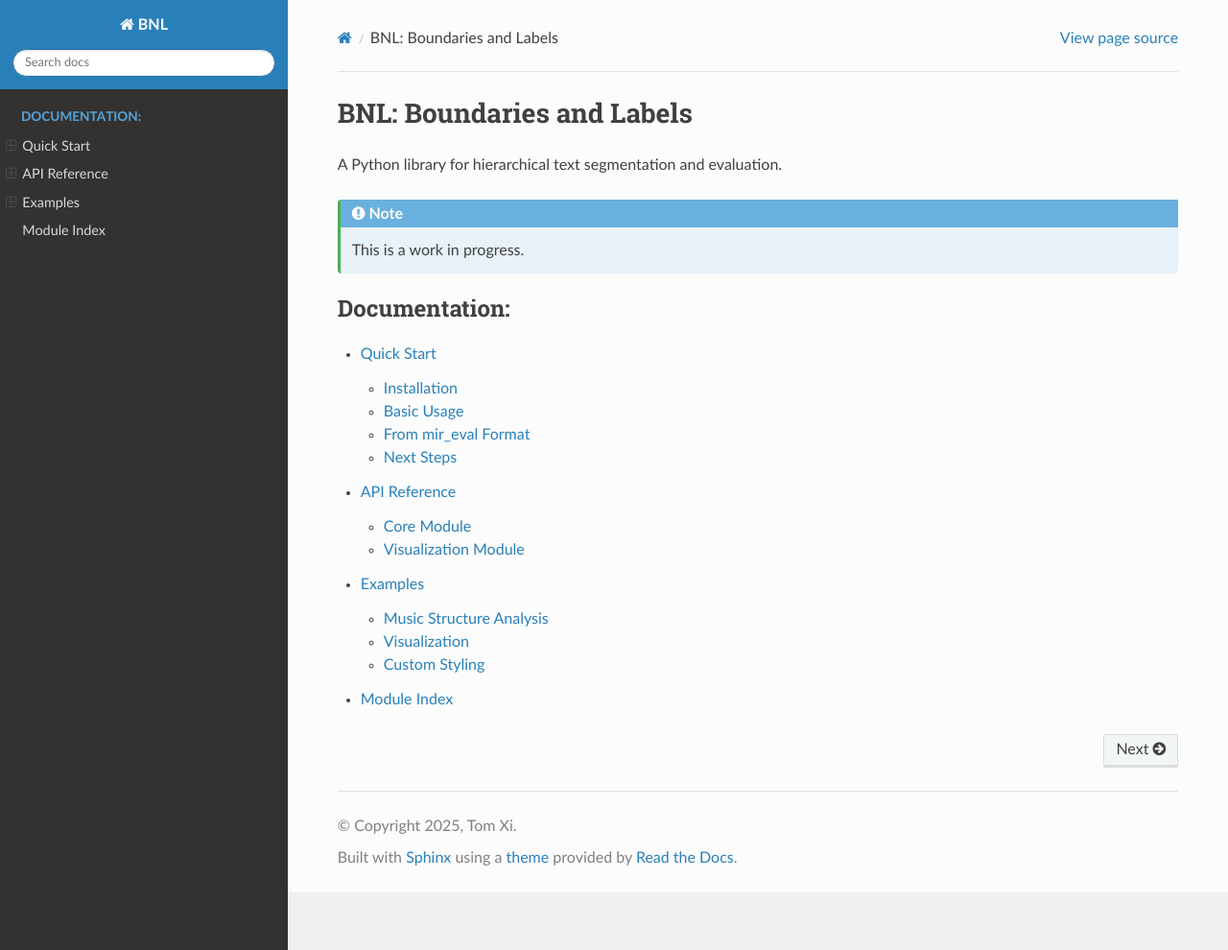
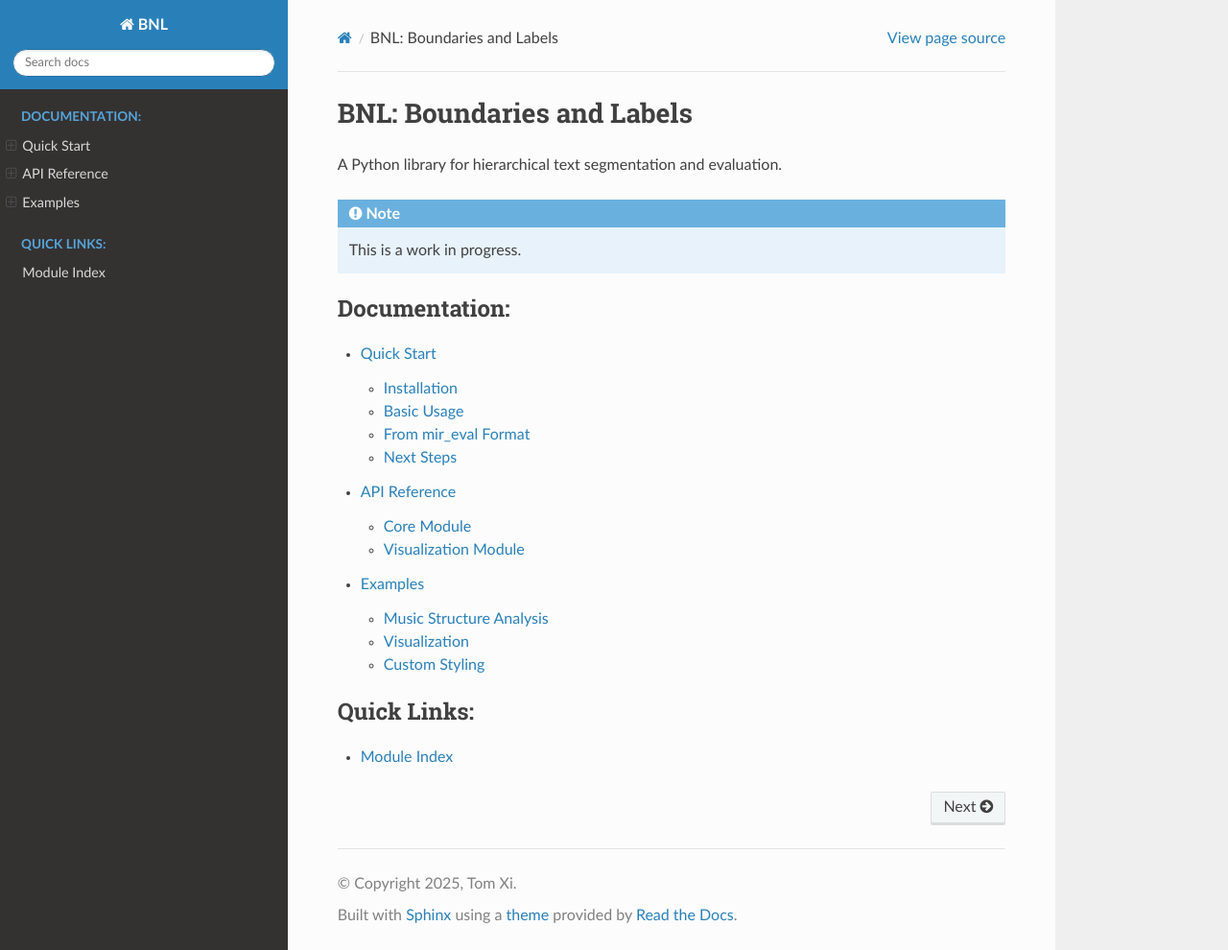
Before and after one commit to tomxi/bnl2, a Sphinx documentation site: the page built from docs/index.rst, in a window 1280 px wide and 990 px high. Shown: the whole window at 96% size. Built offline with Sphinx 7.4.7 and the Read the Docs theme 3.1.0, drawn with Linux system fonts in a browser that asks for light colours.

```diff
--- a/docs/_static/custom.css
+++ /dev/null
@@ -1,54 +0,0 @@
-/* Custom styles for BNL documentation */
-
-/* Improve code block appearance */
-.highlight {
-    border-radius: 4px;
-    margin: 1em 0;
-}
-
-/* Better spacing for notes and warnings */
-.admonition {
-    margin: 1.5em 0;
-    border-radius: 4px;
-}
-
-/* Style for version under development notes */
-.admonition.note {
-    border-left: 3px solid #4CAF50;
-}
-
-/* Improve table appearance */
-table.docutils {
-    border-collapse: collapse;
-    margin: 1em 0;
-}
-
-table.docutils th,
-table.docutils td {
-    padding: 8px 12px;
-    border: 1px solid #ddd;
-}
-
-/* Better spacing for function signatures */
-.descname {
-    font-weight: bold;
-}
-
-/* Improve navigation appearance */
-.wy-nav-content {
-    max-width: 1200px;
-}
-
-/* Style for development status indicators */
-.dev-status {
-    background-color: #fff3cd;
-    border: 1px solid #ffeaa7;
-    border-radius: 4px;
-    padding: 10px;
-    margin: 1em 0;
-}
-
-.dev-status::before {
-    content: "🚧 ";
-    font-size: 1.1em;
-}
--- a/docs/index.rst
+++ b/docs/index.rst
@@ -12,7 +12,12 @@ A Python library for hierarchical text segmentation and evaluation.
    :maxdepth: 2
    :caption: Documentation:
 
-   quickstart
+   pages/quickstart
    api/bnl
-   examples
-   modules
+   pages/examples
+
+.. toctree::
+   :maxdepth: 1
+   :caption: Quick Links:
+
+   pages/modules
--- a/docs/examples.rst
+++ b/docs/pages/examples.rst
@@ -14,12 +14,6 @@ Music Structure Analysis
     labels = ['intro', 'verse', 'chorus', 'verse', 'outro']
     song = Segment(boundaries, labels)
 
-    # Analyze structure
-    print(f"Song duration: {song.duration:.1f} seconds")
-    for i, (start, end) in enumerate(song.itvls):
-        duration = end - start
-        label = song.labels[i]
-        print(f"  {label:>8}: {start:5.1f}s - {end:5.1f}s ({duration:4.1f}s)")
 
 Visualization
 -------------
--- a/docs/quickstart.rst
+++ b/docs/pages/quickstart.rst
@@ -6,8 +6,8 @@ Installation
 
 .. code-block:: bash
 
-    git clone https://github.com/tomxi/bnl.git
-    cd bnl
+    git clone https://github.com/tomxi/bnl2.git
+    cd bnl2
     pip install -e ".[dev,docs]"
     Here's some more text
 
--- a/environment.yml
+++ b/environment.yml
@@ -9,6 +9,7 @@ dependencies:
   - mir_eval>=0.7
   - matplotlib>=3.3
   - librosa>=0.8.0
+  - pyarrow>=14.0
   # Docs dependencies from pyproject.toml
   - sphinx>=4.0
   - sphinx-rtd-theme>=0.5.0
@@ -16,4 +17,7 @@ dependencies:
   - sphinx-copybutton>=0.3.0
   - myst-parser>=0.18.0
   - sphinx-autobuild>=2021.3.14
+  # Dev dependencies
+  - pytest>=7.0.0
+  - pytest-cov>=4.0.0
   - pip # Needed for pip install commands later
--- a/pyproject.toml
+++ b/pyproject.toml
@@ -13,7 +13,8 @@ dependencies = [
     "numpy>=1.20",
     "mir_eval>=0.7",
     "matplotlib>=3.3",
-    "librosa>=0.8.0"
+    "librosa>=0.8.0",
+    "pyarrow>=14.0"
 ]
 
 [project.optional-dependencies]
```
Also changed, not shown: docs/pages/modules.rst (renamed from docs/modules.rst), 1 other file.
